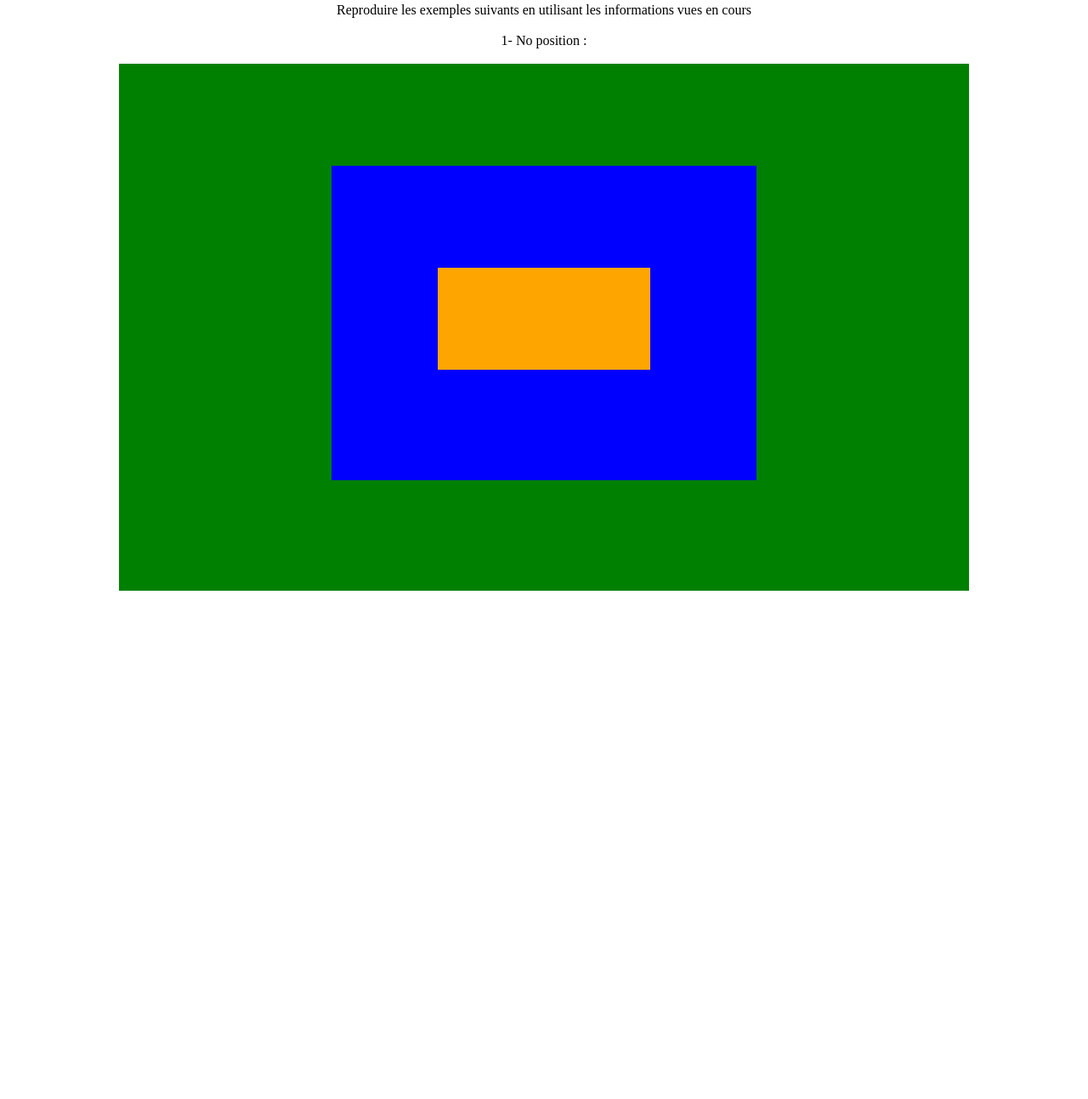
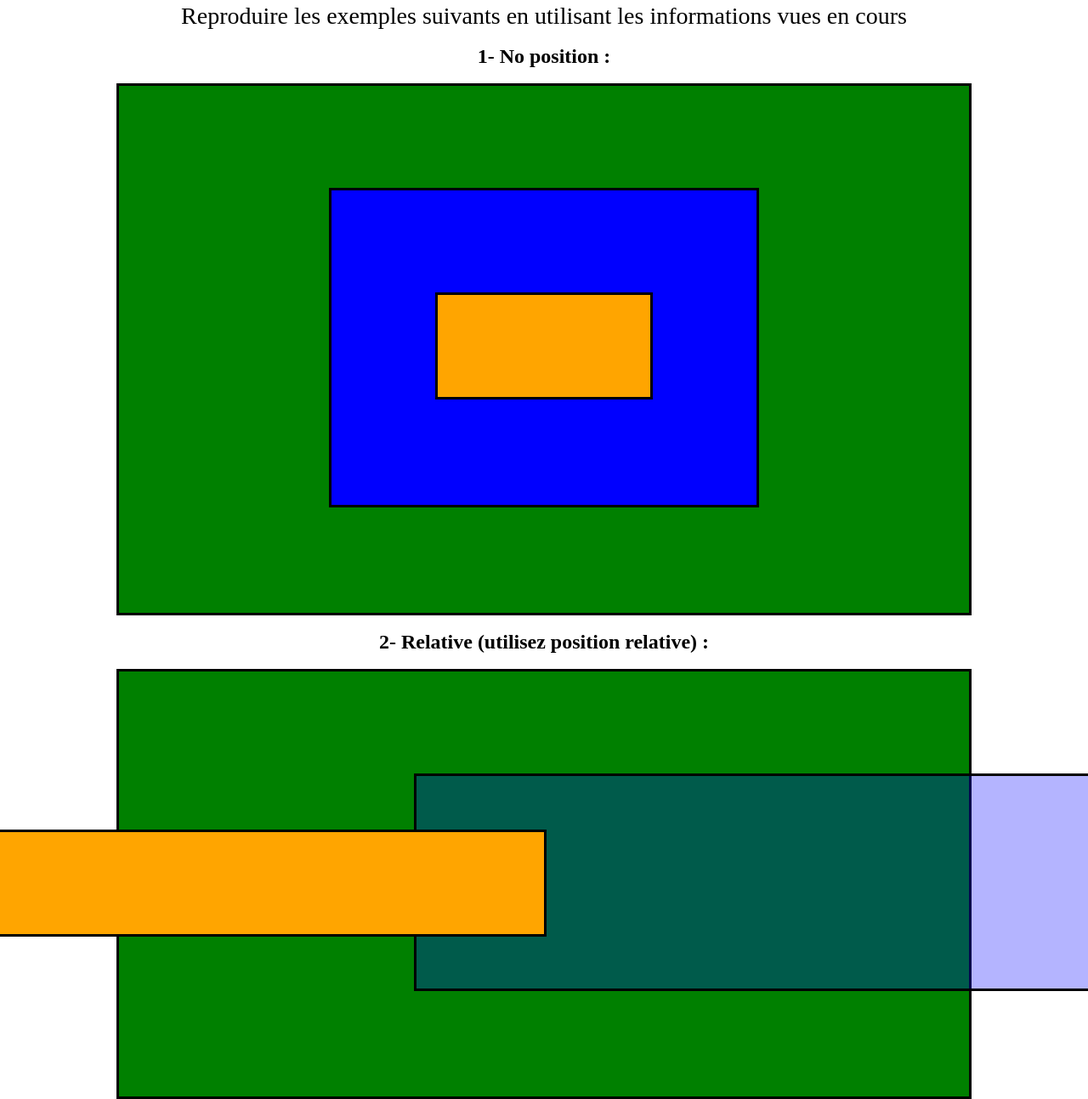
Before and after one commit to Kdasdan/Position-CSS, a plain HTML site: page index.html in a window 1280 px wide. Shown: the part 52-1345 px from the top of the page at 85% size. Before the commit the page ends 800 px from the top, so only its background shows below. Drawn offline with Linux system fonts and the light colour scheme.

Commit message:
positionExo2

```diff
--- a/css/style.css
+++ b/css/style.css
@@ -4,9 +4,15 @@
   padding: 0;
 }
 
-h1, p {
+/* GENERAL */
+h1, h2, p {
   text-align: center;
 }
+
+p {
+  font-size: 28px;
+}
+/* END */
 
 /* 1- NO POSITION */
 .vert {
@@ -15,6 +21,7 @@ h1, p {
   background-color: green;
   margin: auto;
   padding-top: 120px;
+  border: solid black;
 }
 
 .bleu {
@@ -23,6 +30,7 @@ h1, p {
   background-color: blue;
   margin: auto;
   padding-top: 120px;
+  border: solid black;
 }
 
 .orange {
@@ -30,5 +38,37 @@ h1, p {
   height: 120px;
   background-color: orange;
   margin: auto;
+  border: solid black;
 }
-/*** END ***/
+/* END */
+
+/* 2- Relative */
+.vertRelative {
+  width: 1000px;
+  height: 500px;
+  background-color: green;
+  margin: auto;
+  border: solid black;
+}
+
+.bleuRelative {
+  width: 800px;
+  height: 250px;
+  background-color: rgba(0, 0, 255, 0.294);
+  margin: auto;
+  position: relative;
+  left: 250px;
+  top: 120px;
+  border: solid black;
+}
+
+.orangeRelative {
+  width: 800px;
+  height: 120px;
+  background-color: orange;
+  margin: auto;
+  position: relative;
+  right: 400px;
+  bottom: 70px;
+  border: solid black;
+}
--- a/index.html
+++ b/index.html
@@ -14,12 +14,19 @@
     Reproduire les exemples suivants en utilisant les informations vues en cours
   </p>
   <br>
-  <p>1- No position :</p>
+  <h2>1- No position :</h2>
   <br>
   <div class="vert">
     <div class="bleu">
       <div class="orange"></div>
     </div>
   </div>
+  <br>
+  <h2>2- Relative (utilisez position relative) :</h2>
+  <br>
+  <div class="vertRelative">
+    <div class="bleuRelative"></div>
+    <div class="orangeRelative"></div>
+  </div>
 </body>
 </html>
```
